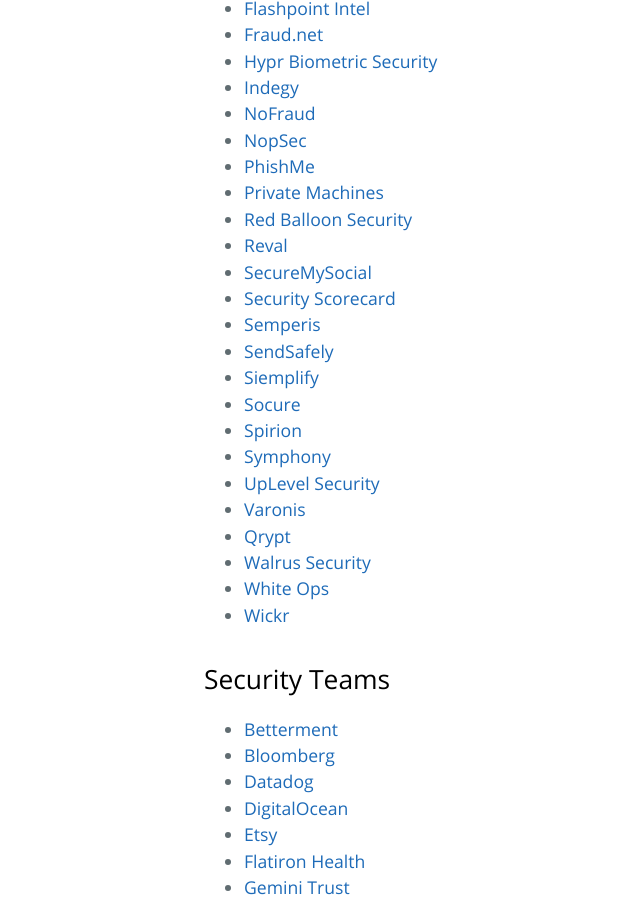
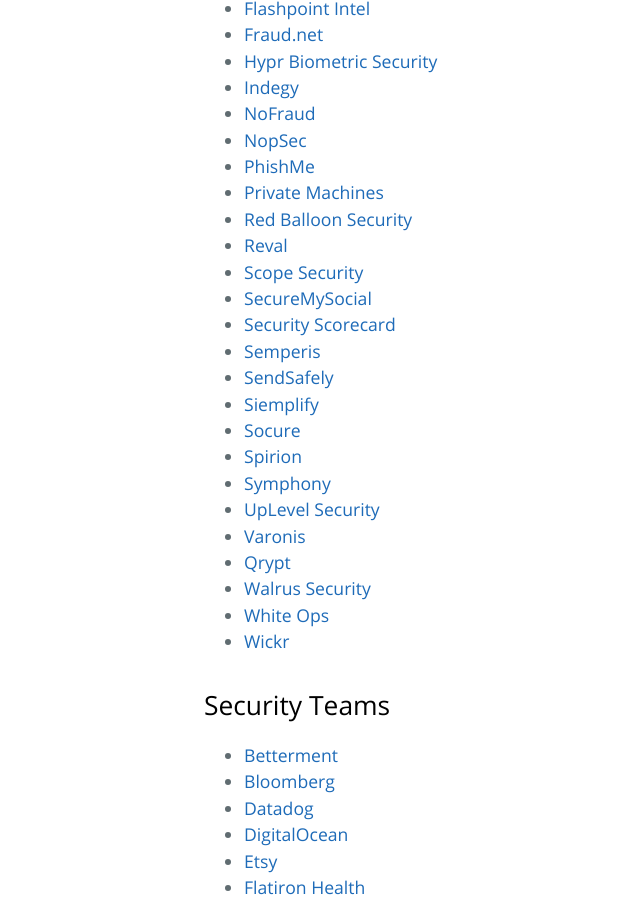
Before and after one commit to trailofbits/nyc-infosec, a Jekyll site: the page built from companies.md, in a window 1280 px wide and 900 px high, scrolled down 1468 px. Shown: the whole window, without its empty margins (20-660 px from the left). Built offline with Jekyll 4.4.1, drawn with Linux system fonts in a browser that asks for light colours; our own code applies the rules of GitHub Pages for plain Markdown files.

Commit message:
add scope

```diff
--- a/companies.md
+++ b/companies.md
@@ -56,6 +56,7 @@
 * [Private Machines](https://privatemachines.com/)
 * [Red Balloon Security](https://www.redballoonsecurity.com/)
 * [Reval](https://www.reval.com/)
+* [Scope Security](https://www.scopesecurity.com/)
 * [SecureMySocial](https://www.securemysocial.com/)
 * [Security Scorecard](https://securityscorecard.com/)
 * [Semperis](https://semperis.com/)
```
